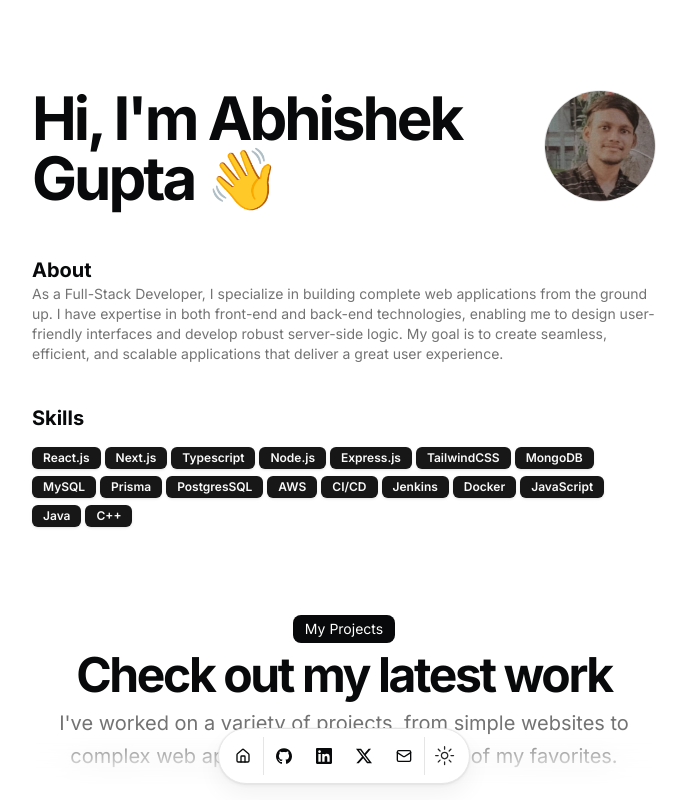
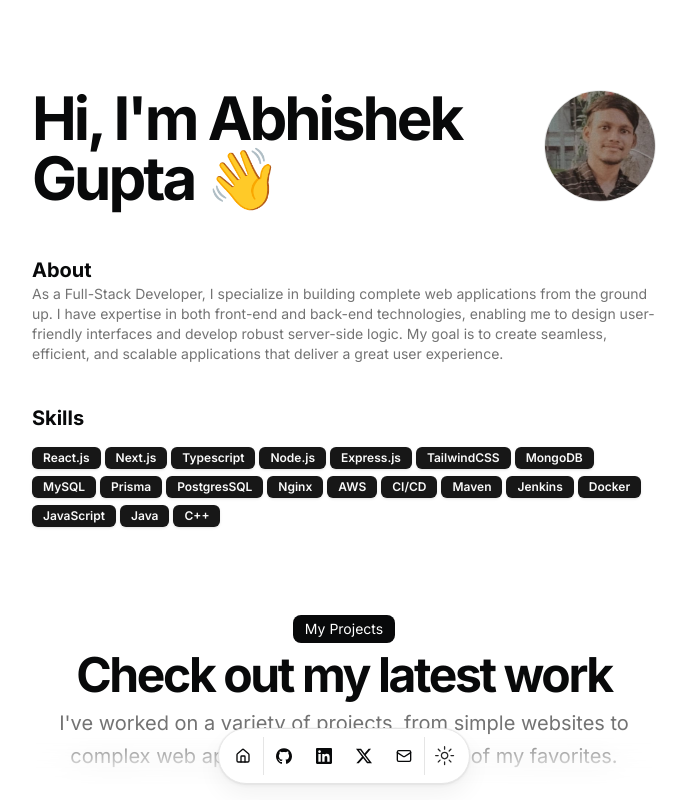
Before and after one commit to Abhishek83gupta/portfolio, a Next.js app: page / in a window 1280 px wide. Shown: the top 800 px of the page, without its empty margins (296-983 px from the left). Built offline with nearby package versions, Linux system fonts and the light colour scheme.

Commit message:
fix : social link

```diff
--- a/src/app/page.tsx
+++ b/src/app/page.tsx
@@ -223,7 +223,7 @@ export default function Page() {
                 </Link>{" "}
                 <span>or </span>
                 <Link
-                  href={`mailto:${DATA.contact.email}`}
+                  href={DATA.contact.email}
                   className="text-blue-500 hover:underline"
                 >
                    Email
--- a/src/data/resume.tsx
+++ b/src/data/resume.tsx
@@ -23,8 +23,10 @@ export const DATA = {
     "MySQL",
     "Prisma",
     "PostgresSQL",
+    "Nginx",
     "AWS",
     "CI/CD",
+    "Maven",
     "Jenkins",
     "Docker",
     "JavaScript",
@@ -35,7 +37,7 @@ export const DATA = {
     { href: "/", icon: HomeIcon, label: "Home" },
   ],
   contact: {
-    email: "abhishekgupta3104@gmail",
+    email: "mailto:abhishekgupta3104@gmail.com",
     tel: "8356029841",
     social: {
       GitHub: {
```
